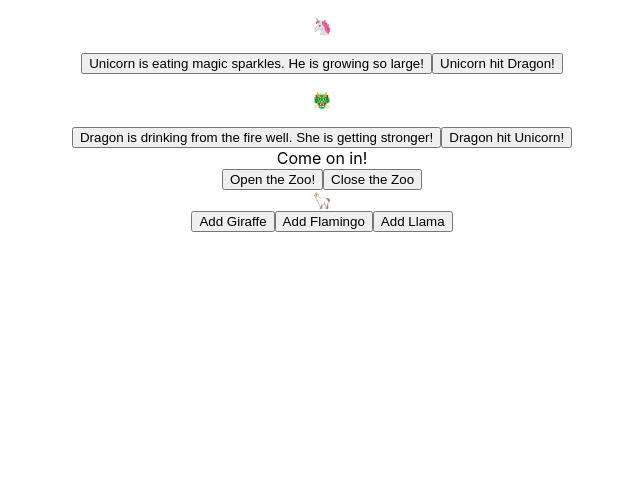
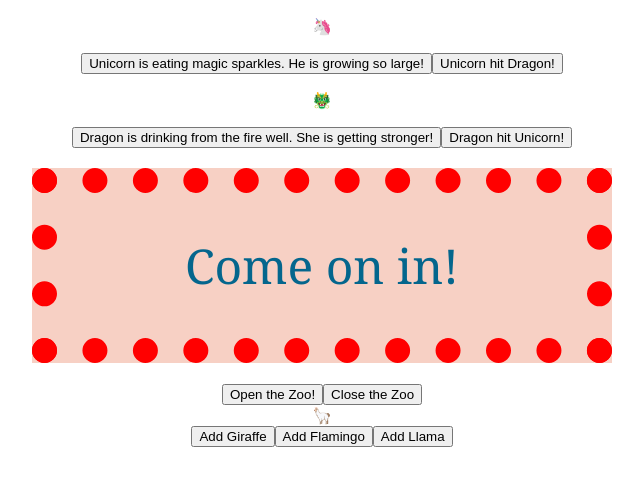
Before and after one commit to ClareMcDonald/react-busy-zoo, a React (Create React App) app: page / in a window 1280 px wide. Shown: the top 486 px of the page, without its empty margins (318-961 px from the left). Built offline with nearby package versions, Linux system fonts and the light colour scheme.

Commit message:
added OpenSign.css

```diff
--- /dev/null
+++ b/src/OpenSign.css
@@ -0,0 +1,13 @@
+.open-sign {
+    border: 25px dotted red;
+    color: rgb(4, 102, 141);
+    font-family:Cambria, Cochin, Georgia, Times, 'Times New Roman', serif;
+    font-style: bold;
+    font-size: 3em;
+    margin: 20px 350px;
+    padding: 40px;
+    display: flex;
+    flex-direction: row;
+    justify-content: center;
+    background-color: rgb(247, 208, 196)
+}
--- a/src/OpenSign.js
+++ b/src/OpenSign.js
@@ -1,7 +1,8 @@
 import React from 'react';
+import './OpenSign.css';
 
 export default function OpenSign({ isOpen }) {
-  return <div>
+  return <div className="open-sign">
     {isOpen ? 'Come on in!' : 'Sorry, the zoo is closed.'}
   </div>;
 }
```
